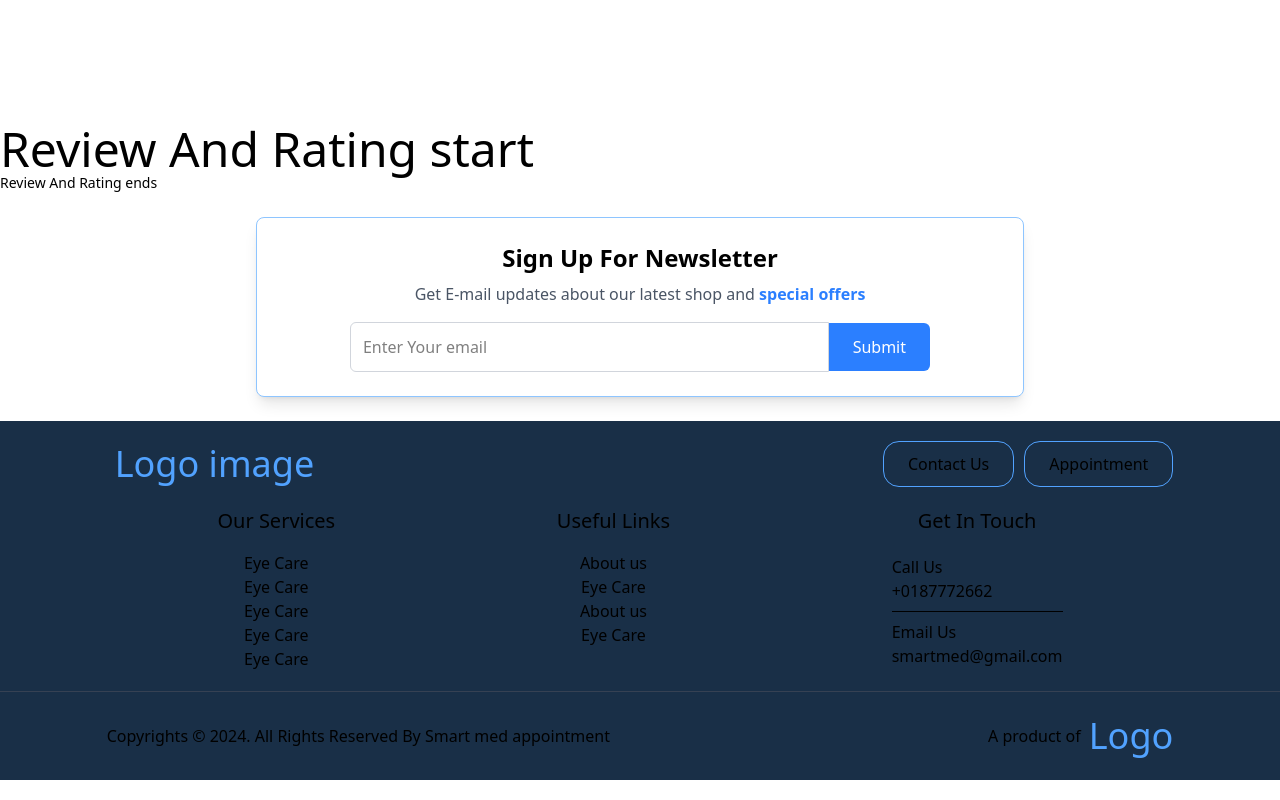
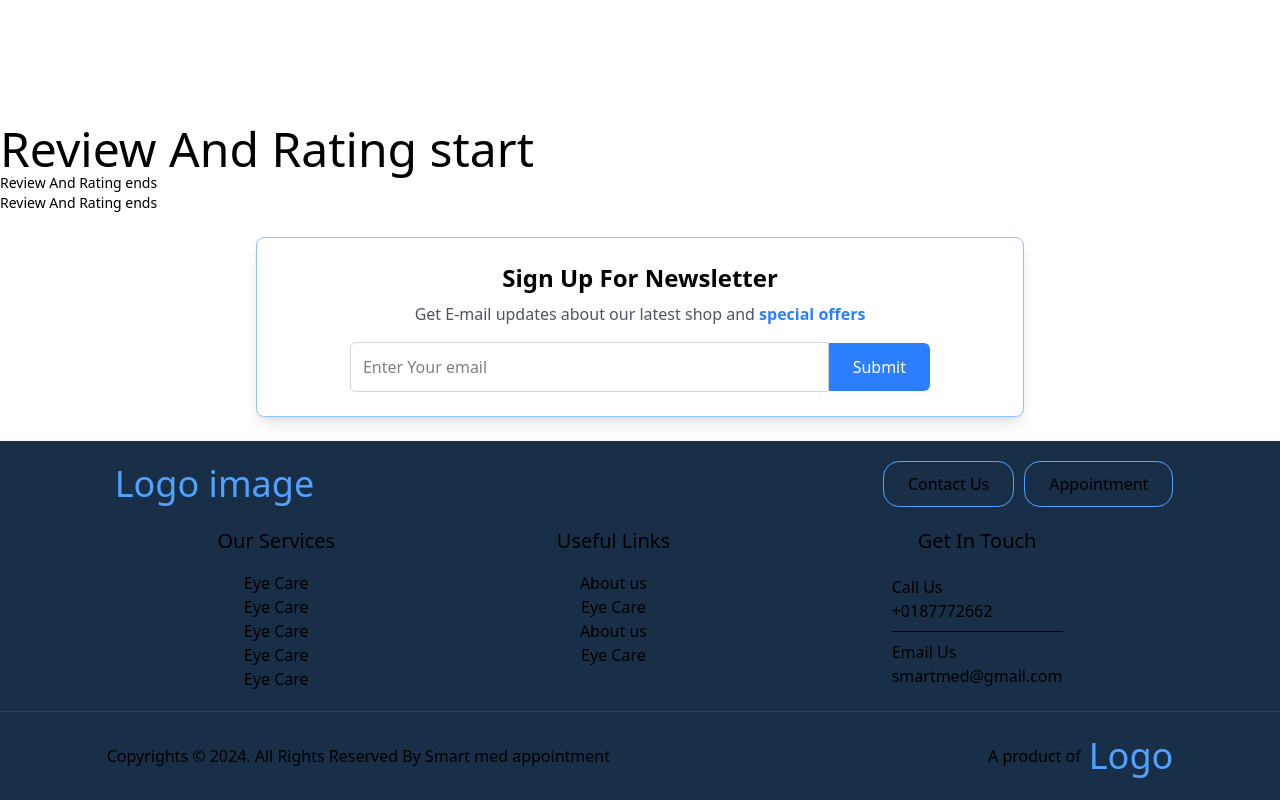
Before and after one commit to ahanaf607307/smart-med-appointments-healthcare-nextjs, a Next.js app: page / in a window 1280 px wide. Shown: the part 1539-2339 px from the top of the page. Built offline with nearby package versions, Linux system fonts and the light colour scheme; no server answers.

Commit message:
fix push issue

```diff
--- a/src/components/ReviewAndRating/ReviewAndRating.jsx
+++ b/src/components/ReviewAndRating/ReviewAndRating.jsx
@@ -6,6 +6,7 @@ const ReviewAndRating = () => {
 
             <h1 className='text-5xl'>Review And Rating start</h1>
             <h1 className='text-sm'>Review And Rating ends</h1>
+            <p className='text-sm'>Review And Rating ends</p>
         </div>
     );
 };
```
